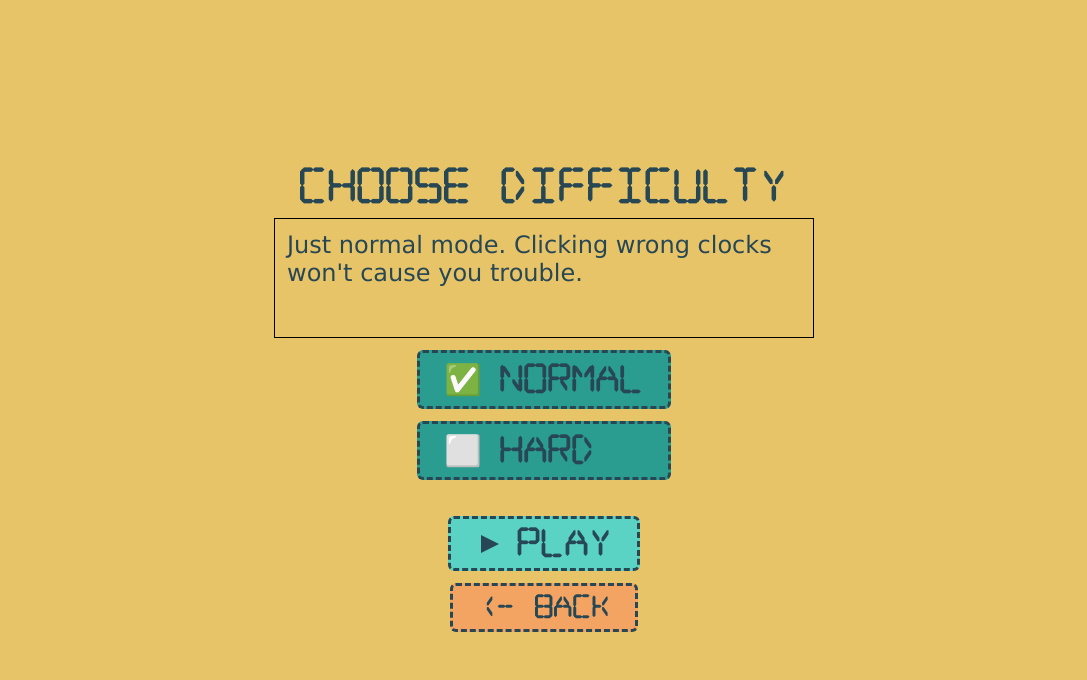
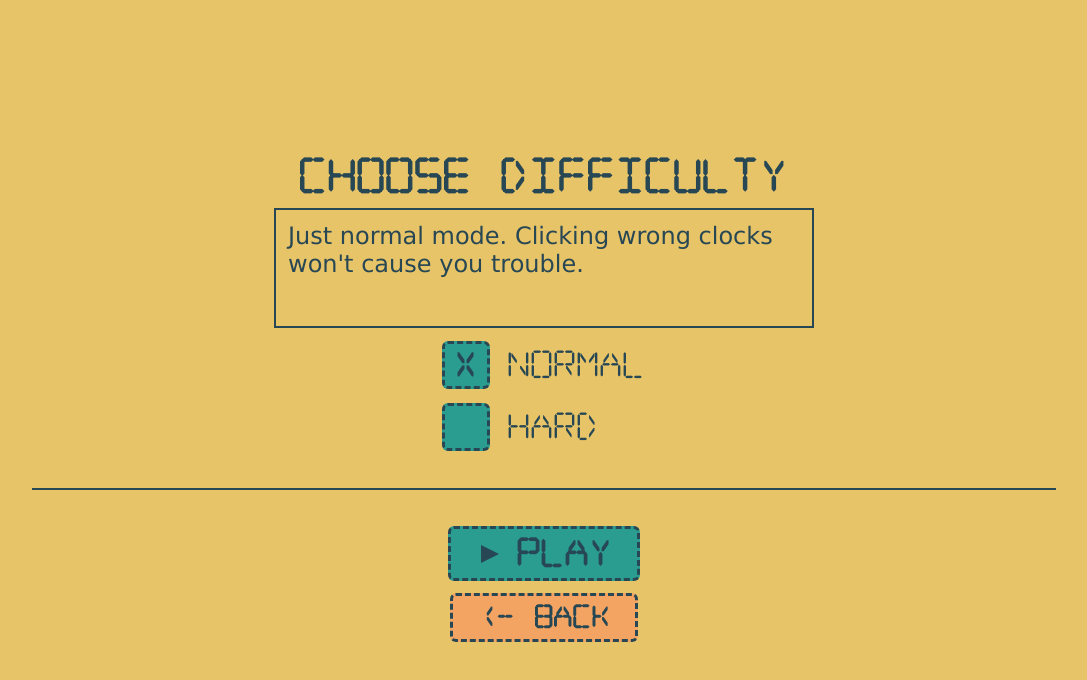
Before and after one commit to 0ctothorp/gamedev.js23, a plain HTML site: page index.html in a window 1280 px wide. Both pictures are taken after a click on the button "PLAY". Shown: the whole page, without its empty margins (96-1183 px from the left). Drawn offline with Linux system fonts and the light colour scheme.

Commit message:
improve difficulty screen visuals

```diff
--- a/css/reset.css
+++ b/css/reset.css
@@ -26,4 +26,6 @@ h6 {
 
 h1 {
     font-size: 3rem;
+    font-family: "Digital Dream";
+    margin: 0 auto;
 }
--- a/css/styles.css
+++ b/css/styles.css
@@ -178,10 +178,9 @@
     padding: 1rem;
 }
 
-
 .difficulty-screen .infos {
     position: relative;
-    border: 1px solid black;
+    border: 0.2rem solid var(--charcoal);
     padding: 1rem;
     width: 45rem;
     margin: 0 auto;
@@ -190,25 +189,34 @@
     overflow: hidden;
 }
 
-
 button[data-difficulty]::before {
-    content: "⬜";
+    display: flex;
+    align-items: center;
+    justify-content: center;
+    content: "";
+    width: 4rem;
+    height: 4rem;
     margin-right: 0.5rem;
+    background: var(--persian-green);
+    border: 0.3rem dashed var(--charcoal);
+    border-radius: 0.5rem;
+    font-size: 2.5rem;
+    font-family: "Digital Dream";
+    color: var(--charcoal);
+    font-weight: 600;
 }
 
 button[data-difficulty] {
     width: 100%;
+    font-size: 2.4rem;
+    font-weight: 500;
+    color: var(--charcoal);
 }
 
 .button-with-icon {
     display: flex;
     align-items: center;
     gap: 1rem;
-}
-
-h1 {
-    font-family: "Digital Dream";
-    margin: 0 auto;
 }
 
 #looser #highscore {
@@ -278,3 +286,7 @@ h1 {
     flex-direction: column;
     gap: 1rem;
 }
+
+.digital-font {
+    font-family: "Digital Dream";
+}
--- a/index.html
+++ b/index.html
@@ -99,25 +99,23 @@
             <div style="display: flex; flex-direction: column; gap: 1rem; margin: 0 auto">
                 <button
                     data-difficulty="normal"
-                    class="main-button button-with-icon"
+                    class="digital-font button-with-icon"
                     onclick="DIFFICULTY_SCREEN_EVENT_HANDLERS.onDifficultySelect(this)"
                 >
                     Normal
                 </button>
                 <button
                     data-difficulty="hard"
-                    class="main-button button-with-icon"
+                    class="digital-font button-with-icon"
                     onclick="DIFFICULTY_SCREEN_EVENT_HANDLERS.onDifficultySelect(this)"
                 >
                     Hard
                 </button>
             </div>
 
-            <button
-                class="main-button button-with-icon"
-                onclick="DIFFICULTY_SCREEN_EVENT_HANDLERS.onPlay(this)"
-                style="background: var(--persian-green-lighter); margin-top: 2rem"
-            >
+            <hr style="width: 80%; border: none; border-bottom: 0.2rem solid var(--charcoal); margin: 2rem auto" />
+
+            <button class="main-button button-with-icon" onclick="DIFFICULTY_SCREEN_EVENT_HANDLERS.onPlay(this)">
                 <svg xmlns="http://www.w3.org/2000/svg" width="30" height="30" viewBox="0 0 20 20">
                     <path fill="#274754" d="m4 4l12 6l-12 6z" />
                 </svg>
@@ -172,7 +170,7 @@
 
         <script type="module">
             import { randomInt, instantiateTemplate, playAudio, $, $$, showEl, hideEl } from "./js/utils.mjs";
-            import { instantiateClock } from './js/core.mjs';
+            import { instantiateClock } from "./js/core.mjs";
 
             const yaySfx = new Audio("./assets/yay.wav");
             const wrongSfx = new Audio("./assets/wrong.mp3");
@@ -204,7 +202,7 @@
                 s.id = "difficulty-screen";
                 let difficultyScreenStyles = "";
                 for (const d of DIFFICULTY_LEVELS) {
-                    difficultyScreenStyles += `[data-chosen="${d}"] button[data-difficulty="${d}"]::before {content: "✅"}\n`;
+                    difficultyScreenStyles += `[data-chosen="${d}"] button[data-difficulty="${d}"]::before { content: "x" }\n`;
                     difficultyScreenStyles += `[data-chosen="${d}"] .difficulty-info[data-difficulty="${d}"] { display: block; }\n`;
                 }
                 s.textContent = difficultyScreenStyles;
@@ -224,9 +222,7 @@
                     onPlay: (btn) => {
                         const difficulty = btn.closest("[data-chosen]").dataset.chosen;
                         window.currentDifficultyCfg = DIFFICULTY_CONFIGS[difficulty.toUpperCase()];
-                        console.log(window.currentDifficultyCfg);
                         nextRound();
-                        // play({ cfg });
                     },
                 };
             }
@@ -490,9 +486,9 @@
                 goalClocksCount = goalCells.size;
                 matrixRows.forEach((row, idx) => {
                     for (const col of row) {
-                        let clockClassName = 'game-clock';
-                        if(roundNum >= cfg.vertWobbleStartAt && Math.random() < 0.3) {
-                            clockClassName += ' wobble';
+                        let clockClassName = "game-clock";
+                        if (roundNum >= cfg.vertWobbleStartAt && Math.random() < 0.3) {
+                            clockClassName += " wobble";
                         }
 
                         if (col === 1) {
```
